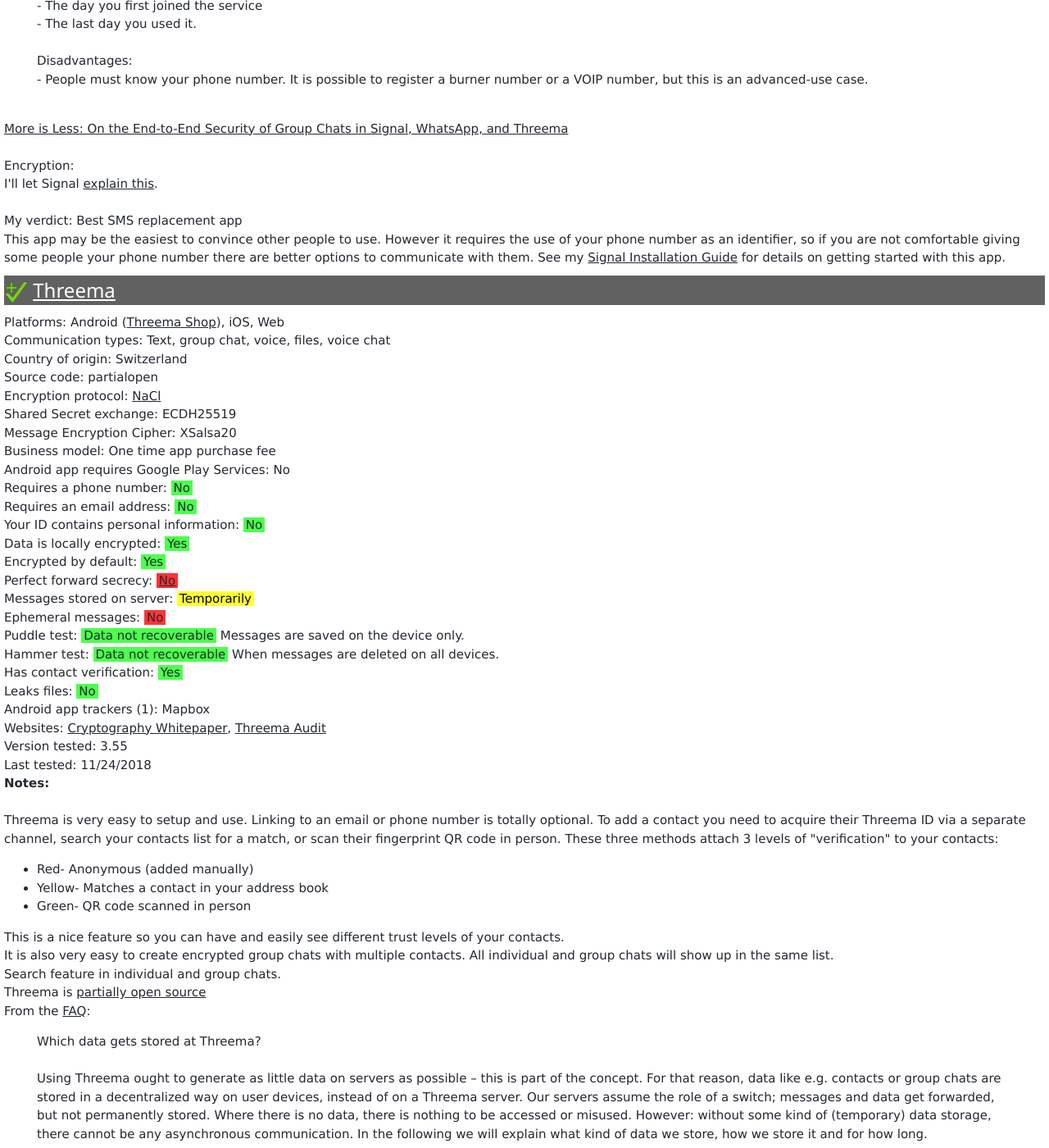
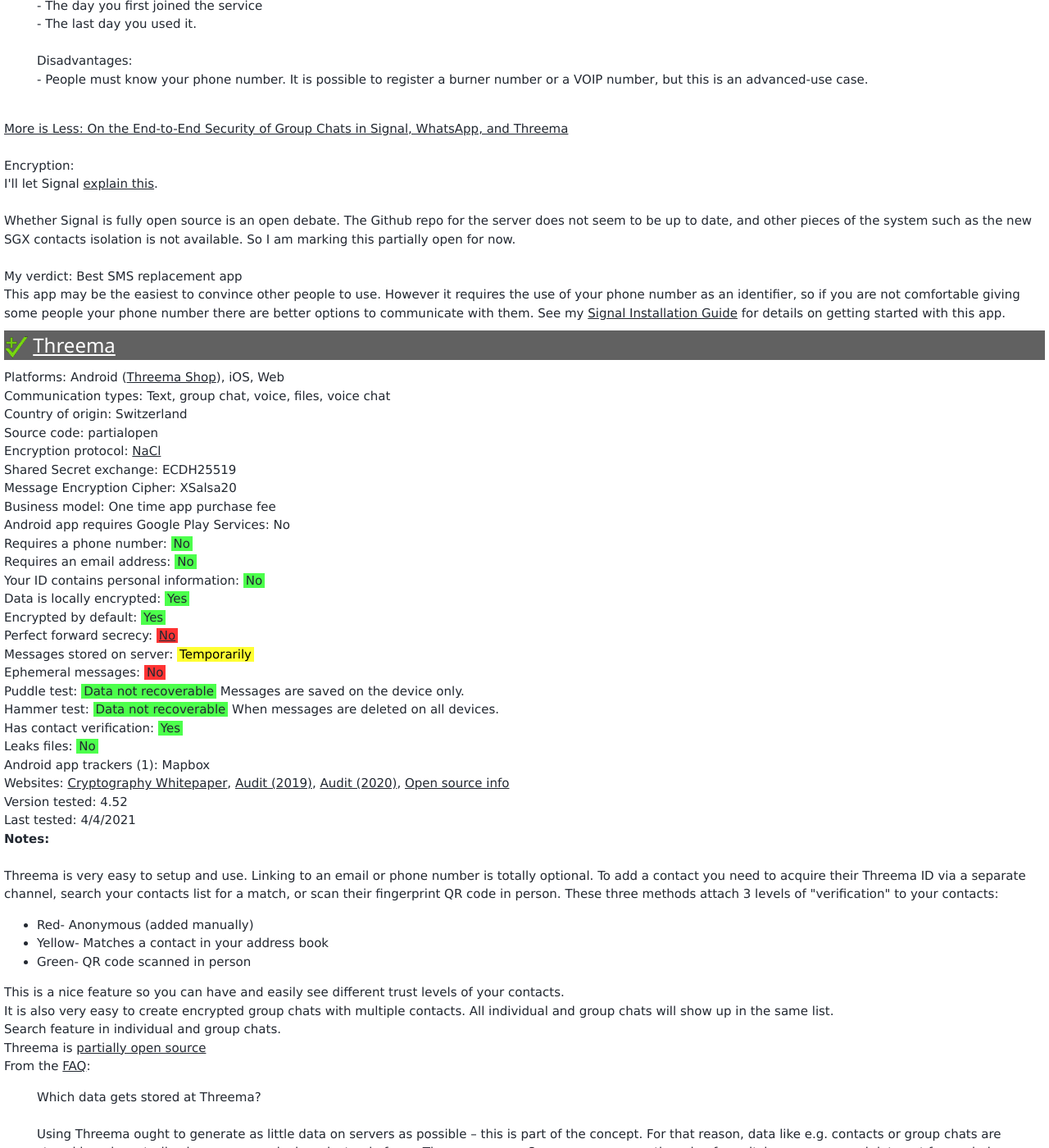
Before and after one commit to Perelandra0x309/secure-im, a Jekyll site: the page built from centralizedapps.md, in a window 1280 px wide and 1400 px high, scrolled down 3331 px. Shown: the whole window at 82% size. Built offline with Jekyll 4.4.1, drawn with Linux system fonts in a browser that asks for light colours; some of the changed text lies outside the part shown.

Commit message:
Update Threema and Signal

```diff
--- a/_data/applications.yml
+++ b/_data/applications.yml
@@ -642,7 +642,7 @@
   url: https://www.signal.org
   recommendation: 1
   platforms: Android (<a href="https://signal.org/android/apk/">Direct APK download</a>), iOS, MacOS, Windows, Linux (Debian)
-  source_type: open
+  source_type: partialopen
   business_model: Free open source project supported by grants and donations
   communication_types: Text, voice, video, files, images
   encryption_protocol: <a href="https://www.signal.org/docs/">Signal</a>
@@ -668,10 +668,10 @@
   leaks_files: No
   exodus_privacy_trackers_count: 0
   exodus_privacy_trackers_description: None
-  websites: <a href="https://github.com/WhisperSystems">Source Code</a>, <a href="https://www.signal.org/docs/">Technical docs</a>
+  websites: <a href="https://github.com/signalapp">Source Code</a>, <a href="https://www.signal.org/docs/">Technical docs</a>
   notes_file: signal_notes.html
-  version_tested: 4.37.2
-  last_update: 4/10/2019
+  version_tested: 5.5.5
+  last_update: 4/4/2021
 
 - name: threema
   category: 2
@@ -704,10 +704,10 @@
   leaks_files: No
   exodus_privacy_trackers_count: 1
   exodus_privacy_trackers_description: Mapbox
-  websites: <a href="https://threema.ch/press-files/cryptography_whitepaper.pdf">Cryptography Whitepaper</a>, <a href="https://threema.ch/en/blog/posts/audit19en">Threema Audit</a>
+  websites: <a href="https://threema.ch/press-files/cryptography_whitepaper.pdf">Cryptography Whitepaper</a>, <a href="https://threema.ch/en/blog/posts/audit19en">Audit (2019)</a>, <a href="https://threema.ch/en/blog/posts/audit-2020-en">Audit (2020)</a>, <a href="https://threema.ch/en/open-source">Open source info</a>
   notes_file: threema_notes.html
-  version_tested: 3.55
-  last_update: 11/24/2018
+  version_tested: 4.52
+  last_update: 4/4/2021
 
 
 - name: bat
--- a/_data/ratings.yml
+++ b/_data/ratings.yml
@@ -61,7 +61,7 @@
   i_key_changes: "&#10004;"
   resistance_score: 2
   r_p2p_dec:
-  r_opensource: "&#10004;"
+  r_opensource: "Client"
   r_selfhost:
   r_platforms: 2
   install_url: /guide_signal.html
--- a/_data/signal_notes.html
+++ b/_data/signal_notes.html
@@ -26,5 +26,7 @@
 Encryption:<br>
 I'll let Signal <a href="https://www.signal.org/docs/specifications/doubleratchet/">explain this</a>.<br>
 <br>
+Whether Signal is fully open source is an open debate.  The Github repo for the server does not seem to be up to date, and other pieces of the system such as the new SGX contacts isolation is not available.  So I am marking this partially open for now.<br>
+<br>
 My verdict: Best SMS replacement app<br>
 This app may be the easiest to convince other people to use. However it requires the use of your phone number as an identifier, so if you are not comfortable giving some people your phone number there are better options to communicate with them.  See my <a href="/guide_signal.html">Signal Installation Guide</a> for details on getting started with this app.<br>
```
